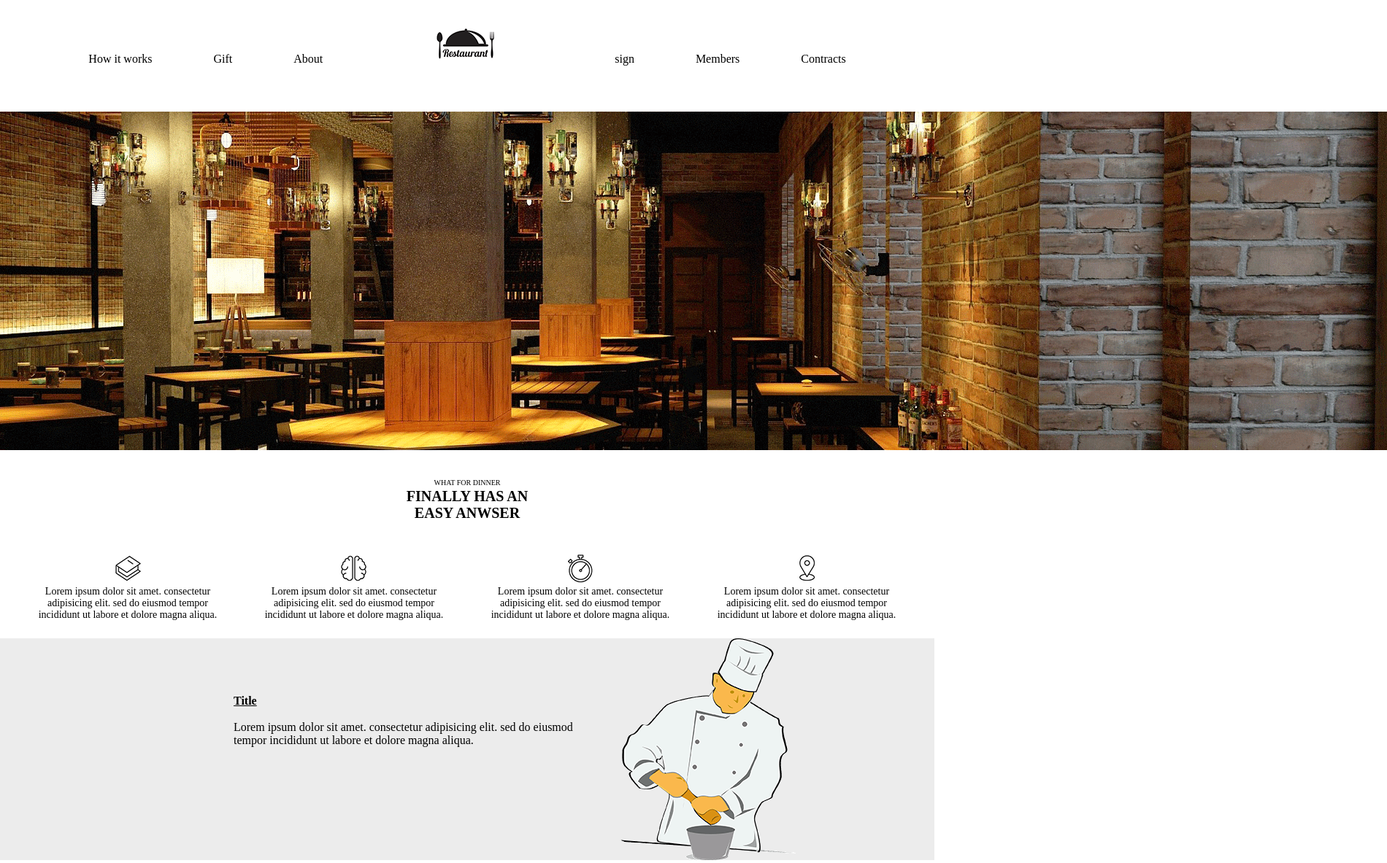
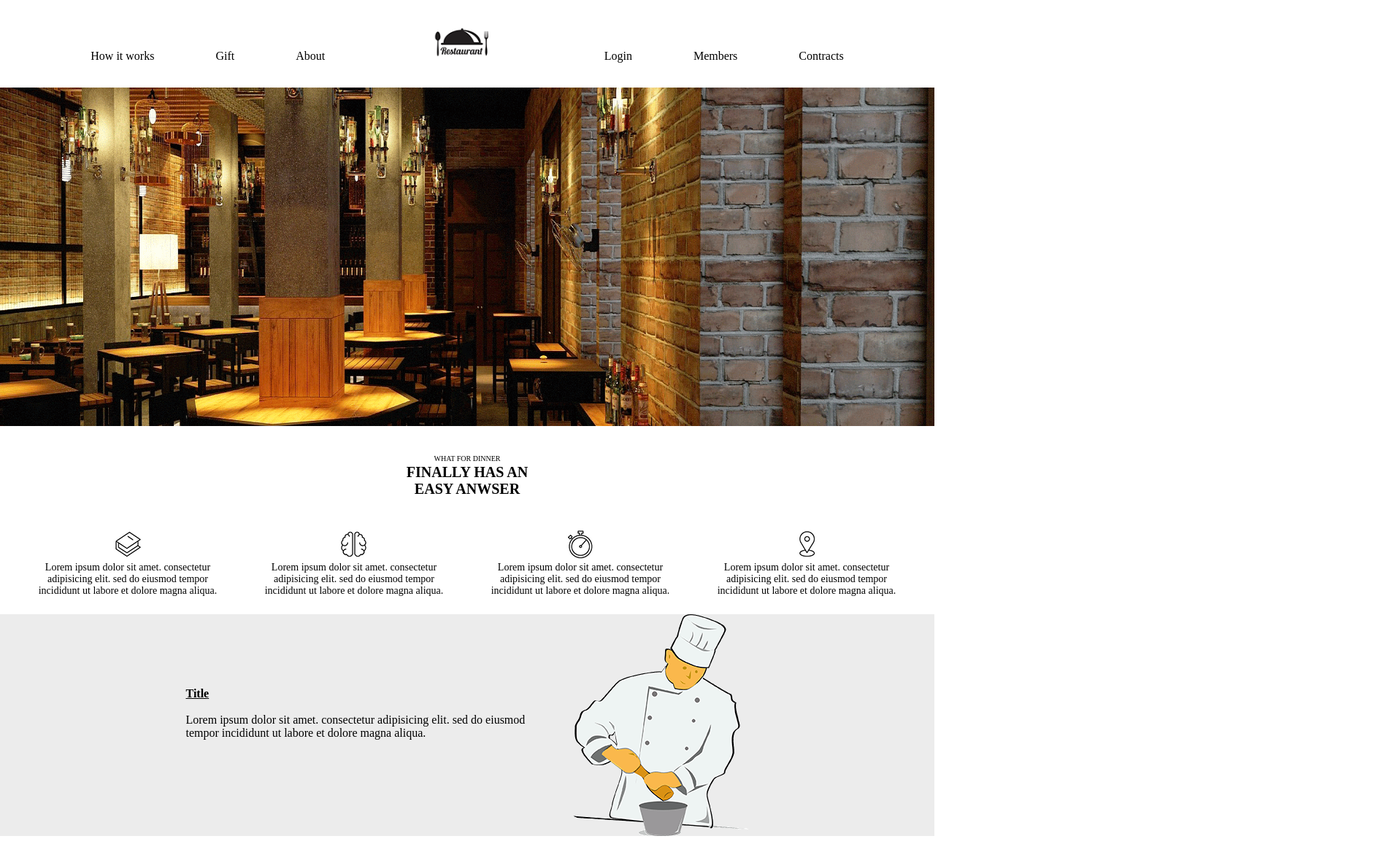
Before and after one commit to Anyangta/web2_4, a plain HTML site: page index.html in a window 1280 px wide. Shown: the whole page at 73% size, 1900 px wide, since content can reach past the window. After the commit the page ends 1150 px from the top, so only its background shows below. Drawn offline with Linux system fonts and the light colour scheme.

Commit message:
retry_2_two

```diff
--- a/index.html
+++ b/index.html
@@ -19,7 +19,7 @@
             text-align: center;
         }
         .header_li{
-            display: inline;
+            display: inline-block;
             margin-right: 40px;
             margin-left: 40px;
         }
@@ -31,10 +31,6 @@
         .header_li_a{
             text-decoration: none;
             color: inherit;
-        }
-        #main_img{
-            height: 464px;
-            background-size: cover;
         }
         #icon_title{
             text-align: center;
@@ -59,17 +55,15 @@
         #chefs{
             height: 304px;
             background-color: #ececec;
-
         }
         .chefs_total_box{
             width: 771px;
-            margin-left: 25%;
+            margin: 0 auto;
         }
         .chefs_left_box{
             width: 500px;
             float: left;
             margin-right: 30px;
-            margin-top: 10%;
         }
     </style>
 
@@ -77,18 +71,18 @@
 
 <body>
     <div id="header">
-        <ul class="header_ul" style="margin-top: 33px; margin-bottom: 0; padding: 0px;">
-            <li class="header_li">How it works</li>
-            <li class="header_li">Gift</li>
-            <li class="header_li"><a href="/src/about.html" class="header_li_a">About</a></li>
-            <img src="/img/logo.png" style="margin-left: 40px; margin-right: 40px;">
-            <li class="header_li">sign</li>
-            <li class="header_li">Members</li>
-            <li class="header_li">Contracts</li>
+        <ul class="header_ul" style="margin: 0; padding-left: 0px; padding-top: 33px;">
+                <li class="header_li" style="margin-left: -40px;">How it works</li>
+                <li class="header_li">Gift</li>
+                <li class="header_li"><a href="/src/about.html" class="header_li_a">About</a></li>
+                <li class="header_li"><img src="/img/logo.png" style="height: 49px;"></li>
+                <li class="header_li">Login</li>
+                <li class="header_li">Members</li>
+                <li class="header_li" style="margin-right: -40px;">Contracts</li>
         </ul>
     </div>
 
-    <img src="/img/main.png" id="main_pictur">
+    <img src="/img/main.png" style="height: 464px; width: 100%;">
 
     <div id="icon_title">
         <span style="font-size: 10px;">WHAT FOR DINNER</span><br>
@@ -127,7 +121,7 @@
 
     <div id="chefs">
         <div class="chefs_total_box">
-            <div class="chefs_left_box">
+            <div class="chefs_left_box" style="margin-top: 100px;">
                 <span style="font-weight: bold; text-decoration: underline;">Title</span><br><br>
                 Lorem ipsum dolor sit amet. consectetur
                 adipisicing elit. sed do eiusmod tempor
```
